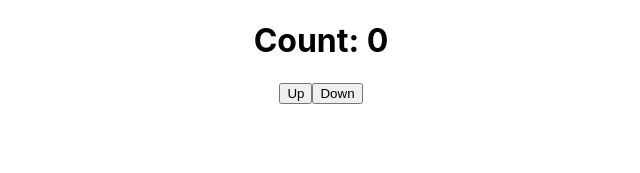
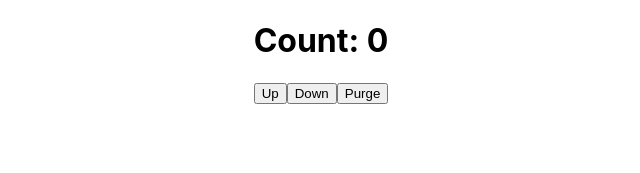
Before and after one commit to Wakabataku/redux-toolkit-react, a React (Create React App) app: page / in a window 1280 px wide. Shown: the top 173 px of the page, without its empty margins (319-959 px from the left). Built offline with nearby package versions, Linux system fonts and the light colour scheme.

Commit message:
add purge button

```diff
--- a/src/AsyncApp.tsx
+++ b/src/AsyncApp.tsx
@@ -6,6 +6,7 @@ import { Box, Grid } from "@mui/material"
 import { addition, subtraction } from "./store/counterSlice"
 
 import ZennTrendCard from "./ZennTrendCard"
+import { persistor } from "./index"
 
 const AsyncApp: React.FC = () => {
   const count = useAppSelector((state) => state.counter.count)
@@ -26,6 +27,7 @@ const AsyncApp: React.FC = () => {
         <h1>Count: {count}</h1>
         <button onClick={() => dispatch(addition(1))}>Up</button>
         <button onClick={() => dispatch(subtraction(1))}>Down</button>
+        <button onClick={() => persistor.purge()}>Purge</button>
         {trends.length == 0 ? (
           <></>
         ) : (
--- a/src/index.tsx
+++ b/src/index.tsx
@@ -9,7 +9,7 @@ import { persistStore } from "redux-persist"
 import { store } from "./store/store"
 import AsyncApp from "./AsyncApp"
 
-const persistor = persistStore(store)
+export const persistor = persistStore(store)
 
 const root = ReactDOM.createRoot(document.getElementById("root") as HTMLElement)
 root.render(
```
